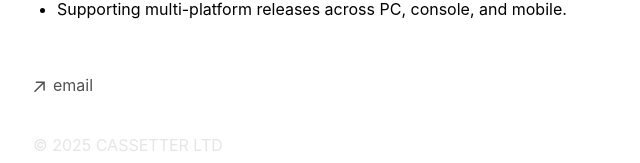
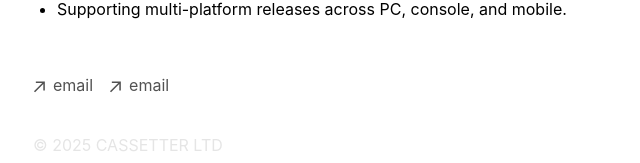
Before and after one commit to dancroucher/cassetter, a Next.js app: page / in a window 1280 px wide. Shown: the part 1391-1554 px from the top of the page, without its empty margins (319-959 px from the left). Built offline with nearby package versions, Linux system fonts and the light colour scheme.

Commit message:
Update footer.tsx

```diff
--- a/app/components/footer.tsx
+++ b/app/components/footer.tsx
@@ -30,6 +30,17 @@ export default function Footer() {
             <p className="ml-2 h-7">email</p>
           </a>
         </li>
+        <li>
+          <a
+            className="flex items-center transition-all hover:text-neutral-800 dark:hover:text-neutral-100"
+            rel="noopener noreferrer"
+            target="_blank"
+            href="/services.tsx"
+          >
+            <ArrowIcon />
+            <p className="ml-2 h-7">email</p>
+          </a>
+        </li>
       </ul>
       <p className="mt-8 text-neutral-200 dark:text-neutral-100">
         © {new Date().getFullYear()} CASSETTER LTD
```
